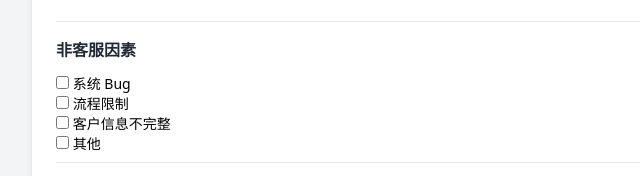
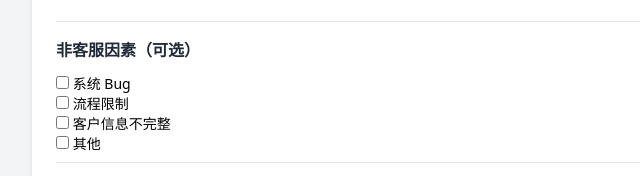
Before and after one commit to Catfish804/salesfeedbackv3, a plain HTML site: page index.html in a window 1280 px wide. Shown: the part 299-475 px from the top of the page, 224-864 px from the left. Drawn offline with nearby package versions, Linux system fonts and the light colour scheme.

Commit message:
Update index.html

```diff
--- a/index.html
+++ b/index.html
@@ -115,7 +115,7 @@
 
     <!-- 非客服因素 -->
     <div class="pt-4 border-t space-y-2">
-    <h2 class="font-semibold text-gray-800 mb-3">非客服因素</h2>
+    <h2 class="font-semibold text-gray-800 mb-3">非客服因素（可选）</h2>
     <div class="space-y-2 text-sm">
       <label><input type="checkbox"> 系统 Bug</label><br/>
       <label><input type="checkbox"> 流程限制</label><br/>
```
